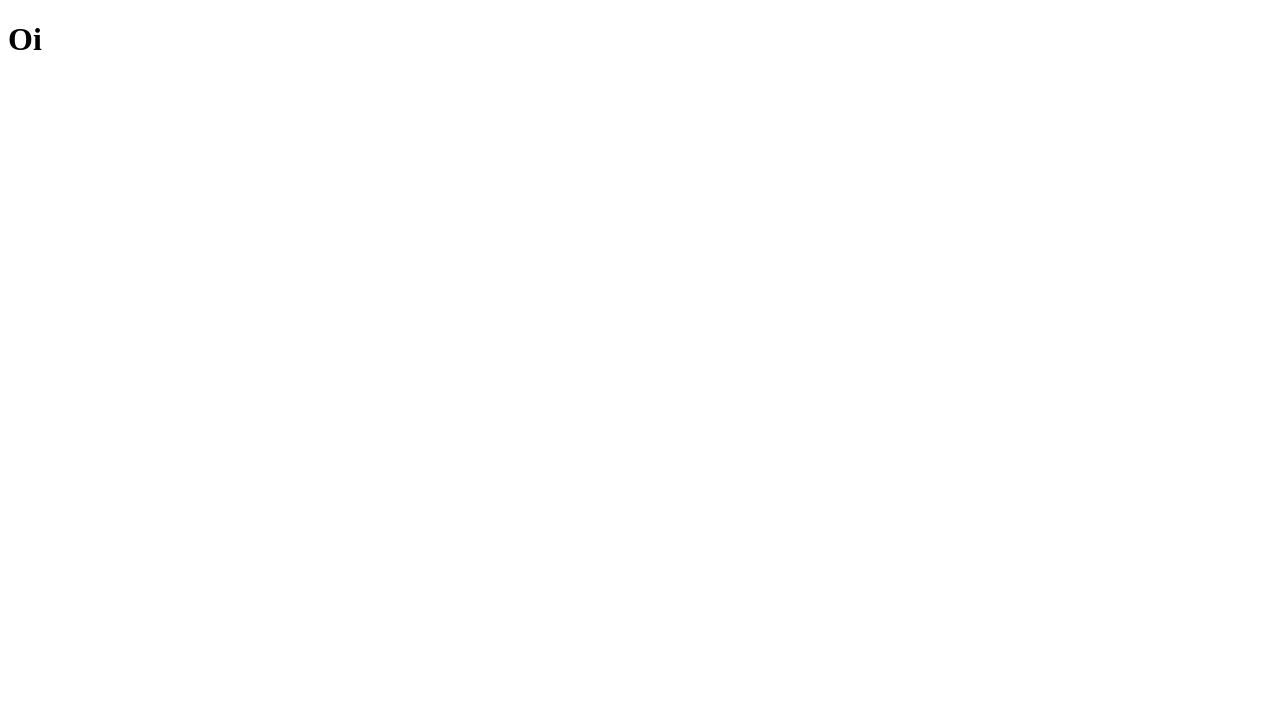
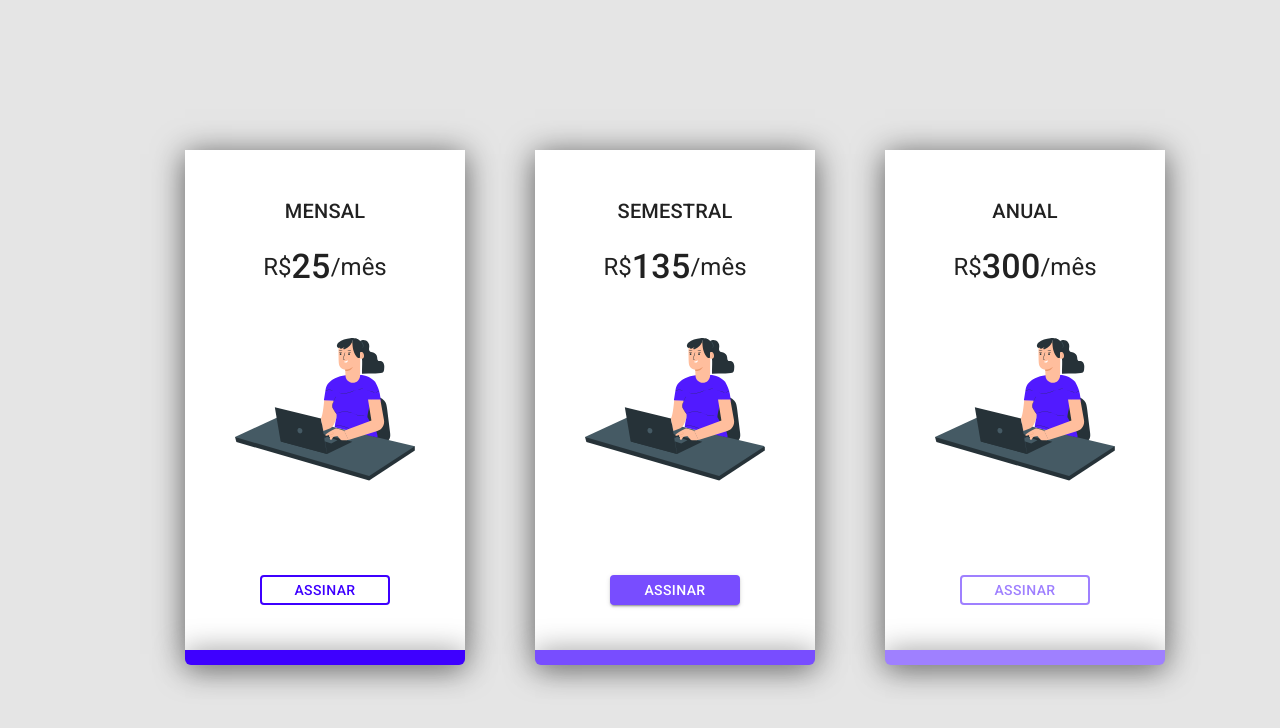
Before and after one commit to ogabrielalves/sollute-react-v2, a React (Vite) app: page / in a window 1280 px wide. Shown: the top 728 px of the page. Built offline with nearby package versions, Linux system fonts and the light colour scheme.

Commit message:
Criação dos cards de preço

```diff
--- a/index.html
+++ b/index.html
@@ -1,13 +1,19 @@
 <!DOCTYPE html>
 <html lang="en">
+
 <head>
   <meta charset="UTF-8" />
   <link rel="icon" type="image/svg+xml" href="/vite.svg" />
   <meta name="viewport" content="width=device-width, initial-scale=1.0" />
+  <link rel="preconnect" href="https://fonts.googleapis.com">
+  <link rel="preconnect" href="https://fonts.gstatic.com" crossorigin>
+  <link href="https://fonts.googleapis.com/css2?family=Roboto:wght@300;400;500;700&display=swap" rel="stylesheet">
   <title>Vite + React + TS</title>
 </head>
+
 <body>
   <div id="root"></div>
   <script type="module" src="/src/main.tsx"></script>
 </body>
+
 </html>
--- a/src/App.tsx
+++ b/src/App.tsx
@@ -1,9 +1,10 @@
+import Price from "./pages/Price";
+import "./styles/global.scss";
+
 function App() {
 
   return (
-    <div className="App">
-     <h1>Oi</h1>
-    </div>
+    <Price/>
   )
 }
 
--- /dev/null
+++ b/src/components/PriceCard/index.tsx
@@ -0,0 +1,45 @@
+import * as React from 'react';
+import Card from '@mui/material/Card';
+import CardActions from '@mui/material/CardActions';
+import CardContent from '@mui/material/CardContent';
+import CardMedia from '@mui/material/CardMedia';
+import Button from '@mui/material/Button';
+import Typography from '@mui/material/Typography';
+
+interface Props {
+  typePlan: string;
+  pricePlan: number;
+  imagePlan: string;
+  alt: string;
+  variantButton: "text" | "outlined" | "contained" | undefined;
+  backgroundColor: string;
+  borderColor: string;
+  colorText: string;
+}
+
+export default function PriceCard({ typePlan, pricePlan, imagePlan, alt, variantButton, backgroundColor, borderColor, colorText}: Props) {
+  return (
+    <>
+      <Card sx={{ minWidth: 280, maxWidth: 280, height: 500, borderRadius: 0, boxShadow: '0 4px 30px 0 rgba(0,0,0,0.61)' }}>
+        <CardContent>
+          <Typography sx={{ fontSize: 20, fontWeight: '500', textAlign: 'center', marginBottom: '20px', marginTop: '30px' }} gutterBottom>
+            {typePlan}
+          </Typography>
+          <Typography variant="h5" component="div" sx={{ display: 'flex', justifyContent: 'center', alignItems: 'center', marginBottom: '20px'  }}>
+            R$
+            <Typography variant="h4" sx={{fontWeight: '500'}}>{pricePlan}</Typography>
+            /mês
+          </Typography>
+          <div style={{ display: 'flex', justifyContent: 'center', marginTop: '50px' }}>
+            <img src={imagePlan} alt={alt} width={180} />
+          </div>
+        </CardContent>
+        <CardActions sx={{justifyContent: 'center' }}>
+          <Button variant={variantButton} sx={{ backgroundColor: `${backgroundColor}`, border: `2px solid ${borderColor}`, color: `${colorText}`, height: 30, width: 130, marginTop: '70px', fontWeight: '500'}}>ASSINAR</Button>
+        </CardActions>
+      </Card>
+
+      <div style={{ width: "100%", height: '3%', backgroundColor: `${borderColor}`, borderBottomLeftRadius: 6, borderBottomRightRadius: 6, boxShadow: '0 4px 30px 0 rgba(0,0,0,0.61)' }}></div>
+    </>
+  );
+}
--- /dev/null
+++ b/src/pages/Price/Price.module.scss
@@ -0,0 +1,15 @@
+.background {
+    background-color: #E5E5E5;
+    height: 100vh;
+    display: flex;
+    align-items: center;
+    justify-content: center;
+}
+
+.boxPrice {
+    display: flex;
+}
+
+.priceCard {
+    margin-left: 70px;
+}
--- /dev/null
+++ b/src/pages/Price/index.tsx
@@ -0,0 +1,52 @@
+import style from './Price.module.scss';
+import PriceCard from '../../components/PriceCard';
+import PictureMonthly from '../../assets/img/PictureMonthly.svg';
+
+function Price() {
+    return (
+        <div className={style.background}>
+            <div className={style.boxPrice}>
+                <div className={style.priceCard}>
+                    <PriceCard
+                        typePlan="MENSAL"
+                        pricePlan={25}
+                        imagePlan={PictureMonthly}
+                        alt="Person typing"
+                        variantButton='outlined'
+                        backgroundColor='transparent'
+                        borderColor='#3E00FF'
+                        colorText= '#3E00FF'
+                    />
+                </div>
+
+                <div className={style.priceCard}>
+                    <PriceCard
+                        typePlan='SEMESTRAL'
+                        pricePlan={135}
+                        imagePlan={PictureMonthly}
+                        alt="Person typing"
+                        variantButton='contained'
+                        backgroundColor='#784DFF'
+                        borderColor='#784DFF'
+                        colorText= '#fff'
+                    />
+                </div>
+
+                <div className={style.priceCard}>
+                    <PriceCard
+                        typePlan='ANUAL'
+                        pricePlan={300}
+                        imagePlan={PictureMonthly}
+                        alt="People celebrating"
+                        variantButton='outlined'
+                        backgroundColor='transparent'
+                        borderColor='#9F80FF'
+                        colorText= '#9F80FF'
+                    />
+                </div>
+            </div>
+        </div>
+    );
+}
+
+export default Price;
--- /dev/null
+++ b/src/styles/global.scss
@@ -0,0 +1,5 @@
+* {
+    margin: 0;
+    padding: 0;
+    font-family: 'Roboto', sans-serif;
+}
```
Also changed, not shown: src/assets/img/PictureMonthly.svg (added). Lines whose indentation alone changed are shown as unchanged.
